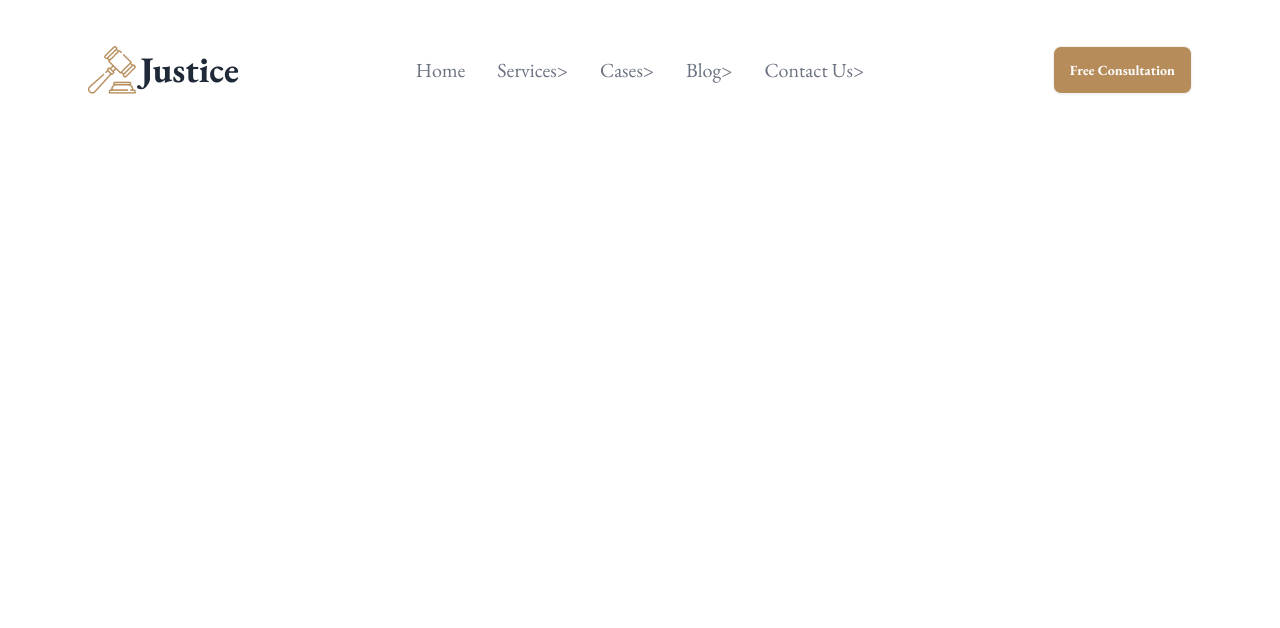
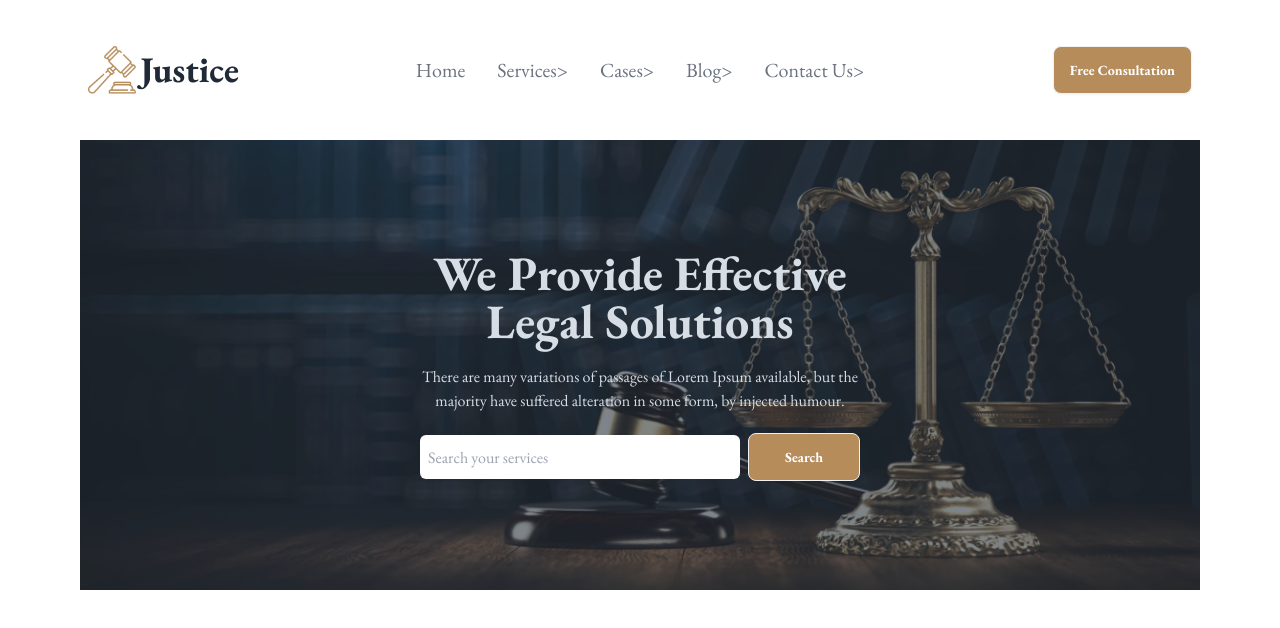
Before and after one commit to sojib6505/daisyUI-project-1, a plain HTML site: page index.html in a window 1280 px wide. Drawn offline with nearby package versions, Linux system fonts and the light colour scheme.

Commit message:
nav and hero section done

```diff
--- a/index.html
+++ b/index.html
@@ -63,7 +63,7 @@
                           </ul>
                       </div>
                       <div class="flex gap-1 justify-center items-center">
-                        <img class="w-12" src="images/business.png" alt="">
+                        <img class=" w-12" src="images/business.png" alt="">
                         <h2 class="text-4xl font-bold">Justice</h2>
                       </div>
                     </div>
@@ -81,6 +81,33 @@
                     </div>
                   </div>
             </nav>
+            <!--hero section start-->
+            <section class="mt-8">
+                <div
+                class="hero h-[450px]"
+                style="background-image: url(images/banner.png);">
+                <div class="hero-overlay bg-opacity-60"></div>
+                <div class="hero-content text-neutral-content text-center">
+                  <div class="max-w-md">
+                    <h1 class="mb-5 text-5xl font-bold">We Provide Effective <br> Legal Solutions</h1>
+                    <p class="mb-5">
+                        There are many variations of passages of Lorem Ipsum available, but the majority have suffered alteration in some form, by injected humour.
+                    </p>
+                  <div class="flex gap-2 justify-center items-center">
+                    <input class="h-11 rounded-md w-80 p-2" type="search" placeholder="Search your services">
+                    <a class="btn bg-justice-primary text-white font-bold w-28 h-8">Search</a>
+                  </div>
+                  </div>
+                </div>
+              </div>
+            </section>
      </header>
+                                        <!--main part-->
+     <main>
+                                        <!---->
+          <section>
+
+          </section>
+     </main>
 </body>
 </html>
```
